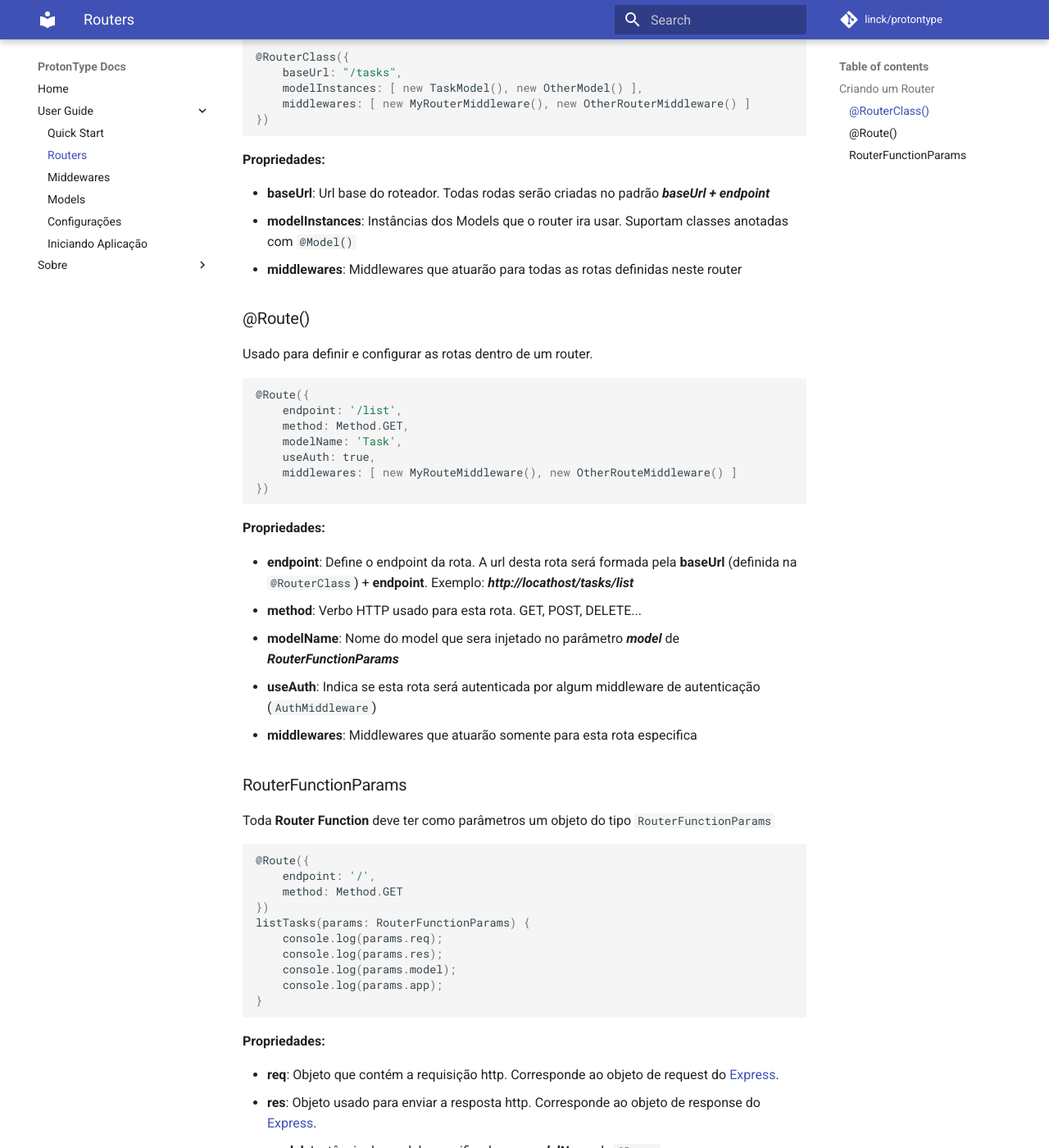
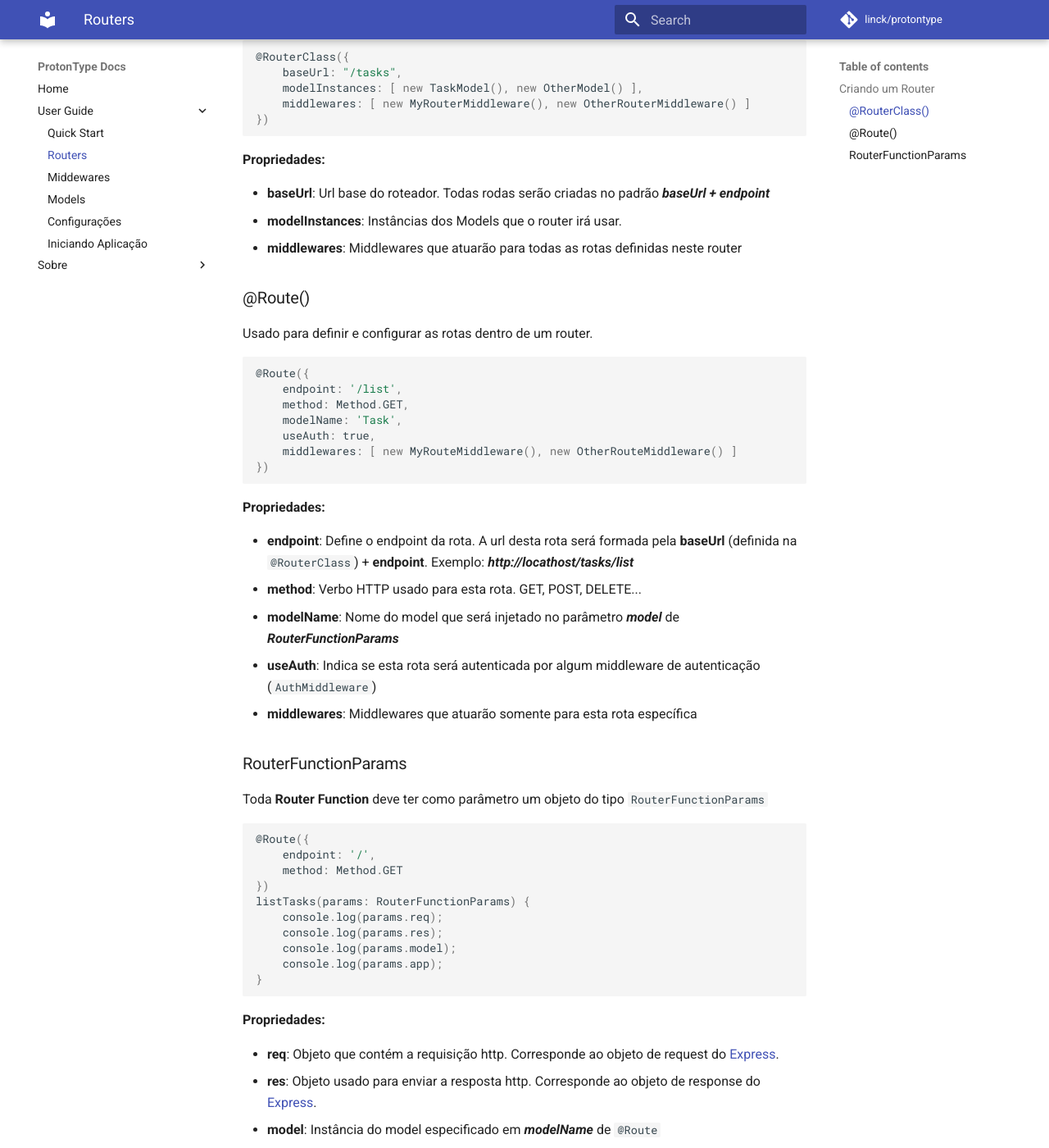
Before and after one commit to protontype/protontype.github.io, an MkDocs documentation site: the page built from docs/router.md, in a window 1280 px wide and 1400 px high, scrolled down 1272 px. Shown: the whole window at 82% size. Built offline with MkDocs 1.6.1 and Material for MkDocs 9.7.7, drawn with Linux system fonts in a browser that asks for light colours; comment, search, counter and statistics services are not loaded; old or Windows-style settings are respelled for this version of MkDocs; some of the changed text lies outside the part shown.

Commit message:
General fixes

````diff
--- a/docs/router.md
+++ b/docs/router.md
@@ -65,7 +65,7 @@
 **Propriedades:**
 
 - **baseUrl**: Url base do roteador. Todas rodas serão criadas no padrão ***baseUrl + endpoint***
-- **modelInstances**: Instâncias dos Models que o router ira usar. Suportam classes anotadas com ```@Model()```
+- **modelInstances**: Instâncias dos Models que o router irá usar.
 - **middlewares**: Middlewares que atuarão para todas as rotas definidas neste router
 
 ### @Route()
@@ -85,13 +85,13 @@ Usado para definir e configurar as rotas dentro de um router.
 
 - **endpoint**: Define o endpoint da rota. A url desta rota será formada pela **baseUrl** (definida na ```@RouterClass```) + **endpoint**. Exemplo: ***http://locathost/tasks/list***
 - **method**: Verbo HTTP usado para esta rota. GET, POST, DELETE...
-- **modelName**: Nome do model que sera injetado no parâmetro ***model*** de ***RouterFunctionParams***
+- **modelName**: Nome do model que será injetado no parâmetro ***model*** de ***RouterFunctionParams***
 - **useAuth**: Indica se esta rota será autenticada por algum middleware de autenticação (```AuthMiddleware```)
-- **middlewares**: Middlewares que atuarão somente para esta rota especifica
+- **middlewares**: Middlewares que atuarão somente para esta rota específica
 
 ### RouterFunctionParams
 
-Toda **Router Function** deve ter como parâmetros um objeto do tipo ```RouterFunctionParams```
+Toda **Router Function** deve ter como parâmetro um objeto do tipo ```RouterFunctionParams```
 
 ```javascript
 @Route({
````
Also changed, not shown: other parts of docs/router.md (+1 -1 lines).
